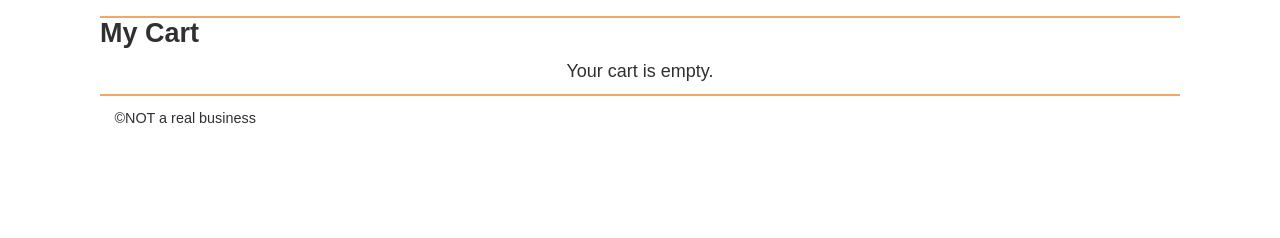
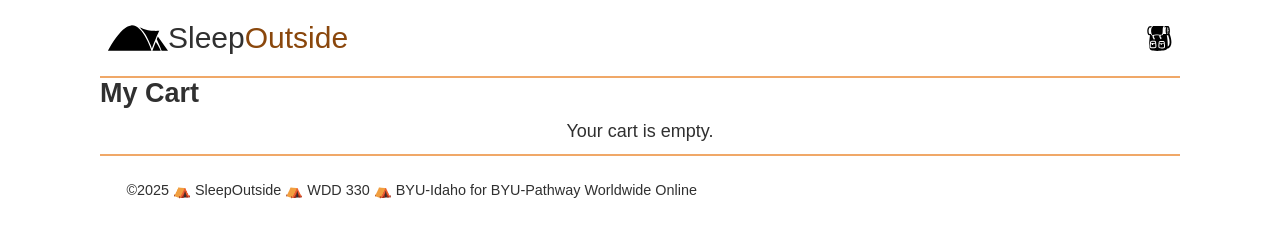
Before and after one commit to miasoria/WDD330, a website: page src/cart/index.html in a window 1280 px wide. Drawn offline with Linux system fonts and the light colour scheme.

Commit message:
initial commit

```diff
--- a/src/cart/index.html
+++ b/src/cart/index.html
@@ -9,7 +9,7 @@
     <title>Sleep Outside | Cart</title>
 
     <link rel="stylesheet" href="/css/style.css" />
-    <!--<script type="module" src="../js/main.js" defer></script>-->
+    <script type="module" src="../js/main.js" defer></script>
     <script src="../js/cart.js" type="module" defer></script>
   </head>
 
```
